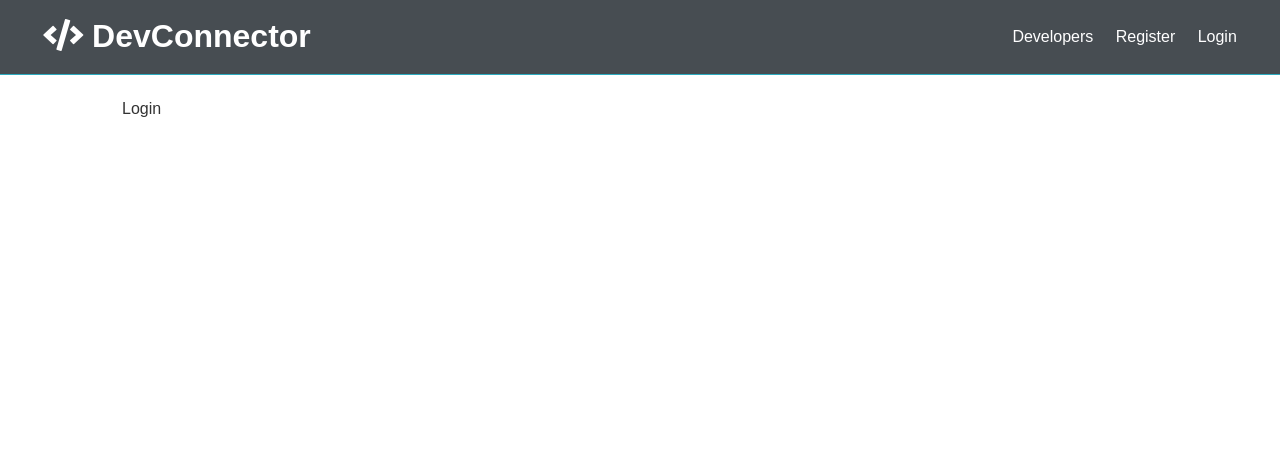
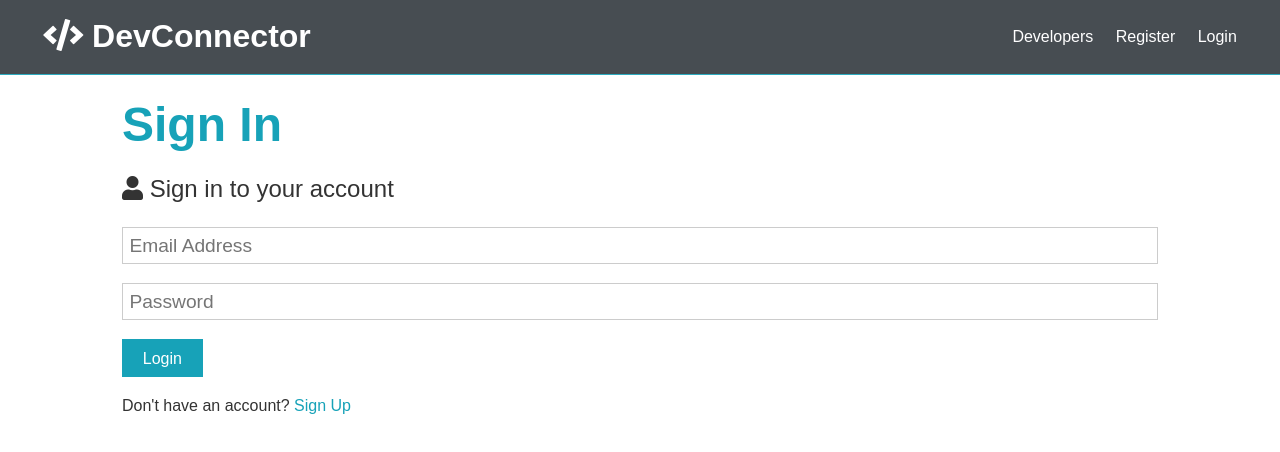
Before and after one commit to elfilosof87/Hack2020, a React (Create React App) app in the folder client/: page /login in a window 1280 px wide. Shown: the top 452 px of the page. Built offline with nearby package versions, Linux system fonts and the light colour scheme.

Commit message:
Finished front end and routing to login api

```diff
--- a/client/src/components/auth/Login.js
+++ b/client/src/components/auth/Login.js
@@ -1,7 +1,57 @@
-import React from "react";
+import React, { Fragment, useState } from "react";
+import { Link } from "react-router-dom";
 
 const Login = () => {
-  return <div>Login</div>;
+  const [formData, setFormData] = useState({
+    email: "",
+    password: ""
+  });
+
+  const { email, password } = formData;
+
+  const onChange = e => {
+    setFormData({ ...formData, [e.target.name]: e.target.value });
+  };
+
+  const onSubmit = async e => {
+    e.preventDefault();
+    console.log("Successfully registered");
+  };
+
+  return (
+    <Fragment>
+      <h1 className='large text-primary'>Sign In</h1>
+      <p className='lead'>
+        <i className='fas fa-user'></i> Sign in to your account
+      </p>
+      <form className='form' onSubmit={e => onSubmit(e)}>
+        <div className='form-group'>
+          <input
+            type='email'
+            placeholder='Email Address'
+            value={email}
+            onChange={e => onChange(e)}
+            name='email'
+            required
+          />
+        </div>
+        <div className='form-group'>
+          <input
+            type='password'
+            placeholder='Password'
+            name='password'
+            value={password}
+            onChange={e => onChange(e)}
+            minLength='6'
+          />
+        </div>
+        <input type='submit' className='btn btn-primary' value='Login' />
+      </form>
+      <p className='my-1'>
+        Don't have an account? <Link to='/register'>Sign Up</Link>
+      </p>
+    </Fragment>
+  );
 };
 
 export default Login;
```
